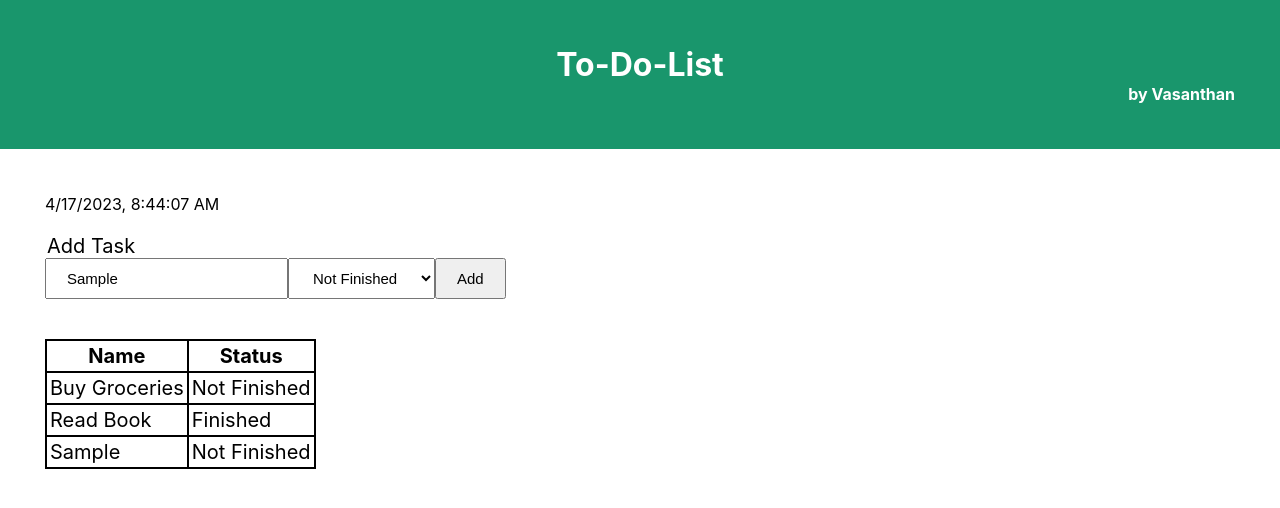
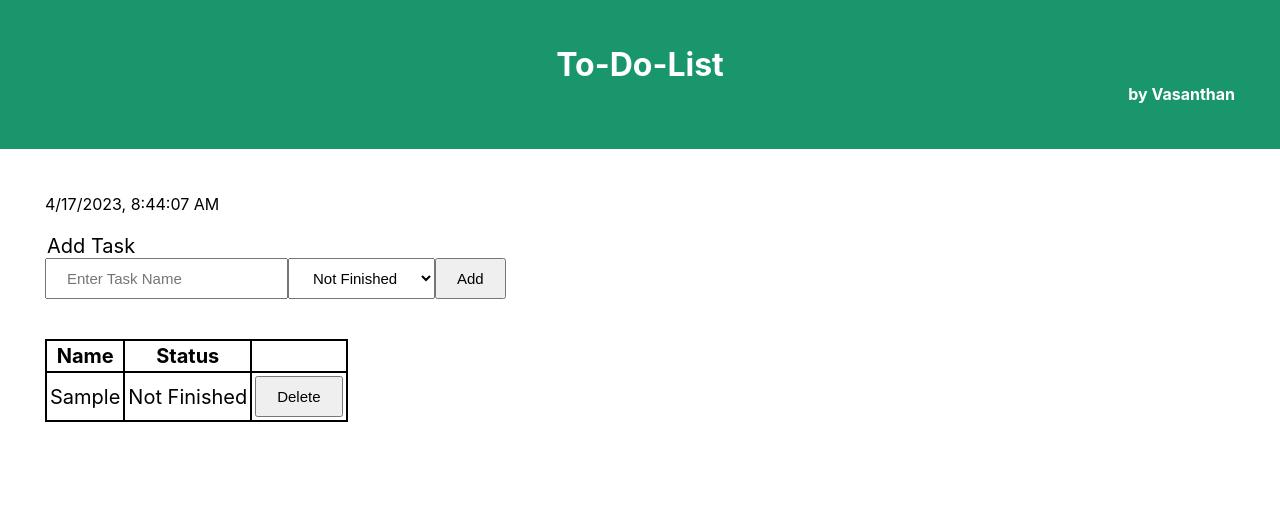
Before and after one commit to srvasanthan33/to-do-list, a React (Create React App) app: page / in a window 1280 px wide. Both pictures are taken after typing "Sample" into the empty fields and a click on the button "Add". Shown: the top 508 px of the page. Built offline with nearby package versions, Linux system fonts and the light colour scheme.

Commit message:
delete functionality added

```diff
--- a/src/components/ListComponent.jsx
+++ b/src/components/ListComponent.jsx
@@ -21,14 +21,12 @@ function Time() {
 }
 
 function TaskManager() {
-    const [tasks, Addtask] = useState([
-        { id: 1, name: "Buy Groceries", status: "Not Finished" },
-        { id: 2, name: "Read Book", status: "Finished" }
-    ]);
+    const [tasks, Addtask] = useState([]);
+    // { id: 0, name: "Buy Groceries", status: "Not Finished" }
 
     const [TaskName, setTaskName] = useState();
     const [StatusName, setStatusName] = useState("Not Finished");
-    const [TaskId, setTaskId] = useState(3);
+    const [TaskId, setTaskId] = useState(1);
 
     const AddTaskHandler = event => {
         event.preventDefault();
@@ -40,7 +38,9 @@ function TaskManager() {
         setTaskId(previous => {
             return previous + 1;
         });
-        console.log(tasks);
+        setTaskName("");
+
+        //console.log(tasks);
     };
     function TaskNameHandler(event) {
         setTaskName(event.target.value);
@@ -48,13 +48,29 @@ function TaskManager() {
     function OptionHandler(event) {
         setStatusName(event.target.value);
     }
+    function DeleteHandler(event) {
+        let taskID = event.target.id;
+        let del_ind = 0;
+        for (let i in tasks) {
+            if (tasks[i].id == taskID) {
+                del_ind = i;
+            }
+        }
+        console.log(del_ind);
+        Addtask(function (k) {
+            return k.filter(function (e) {
+                return e.id != taskID;
+            });
+        });
+        //deleting the particular task using filter
+    }
 
     return (
         <div>
             <form onSubmit={AddTaskHandler}>
                 <legend>Add Task</legend>
-                <input type="text" placeholder="Enter Task Name" required onChange={TaskNameHandler} />
-                <select onChange={OptionHandler}>
+                <input value={TaskName} type="text" placeholder="Enter Task Name" required onChange={TaskNameHandler} />
+                <select value={StatusName} onChange={OptionHandler}>
                     <option value="Not Finished">Not Finished</option>
                     <option value="In Progress">In Progress</option>
                     <option value="Finished">Finished</option>
@@ -68,15 +84,21 @@ function TaskManager() {
                         <tr>
                             <th>Name</th>
                             <th>Status</th>
+                            <th></th>
                         </tr>
                     </thead>
 
                     <tbody>
                         {tasks.map(ele => {
                             return (
-                                <tr key={ele.id}>
+                                <tr className="TASK" key={ele.id}>
                                     <td>{ele.name}</td>
-                                    <td>{ele.status}</td>
+                                    <td className="taskstatus">{ele.status}</td>
+                                    <td>
+                                        <button id={ele.id} onClick={DeleteHandler} key={ele.id}>
+                                            Delete
+                                        </button>
+                                    </td>
                                 </tr>
                             );
                         })}
```
